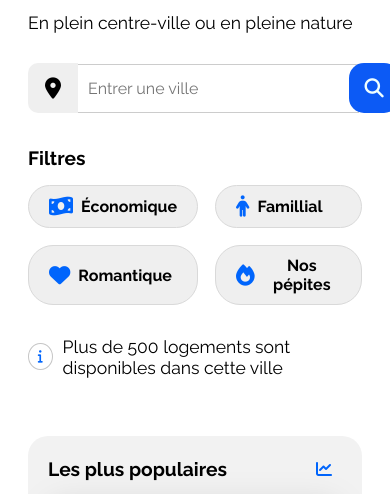
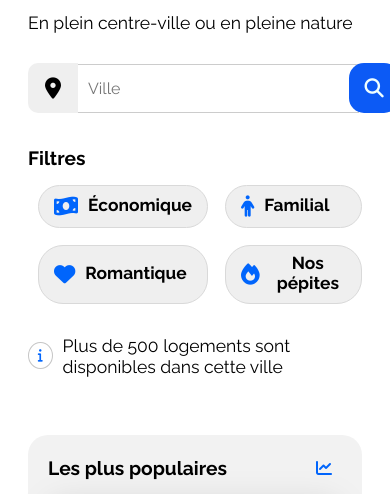
Before and after one commit to Matfen2/Booki-Site, a plain HTML site: page index.html in a window 390 px wide. Shown: the part 270-764 px from the top of the page. Drawn offline with Linux system fonts and the light colour scheme.

Commit message:
Code verified
code verified by the site W3C :                   Validator HTML & Validator CSS

```diff
--- a/css/style.css
+++ b/css/style.css
@@ -187,7 +187,7 @@ nav {
   align-items: center;
   border-radius: 25px;
   border: 1px solid #d9d9d9;
-  padding: 10px 10px;
+  padding: 10px 15px;
   cursor: pointer;
 }
 
@@ -211,7 +211,7 @@ nav {
   margin-right: 10px;
 }
 
-.btnFilter h2 {
+.btnFilter span {
   font-size: 1.2em;
   margin: 0;
 }
@@ -286,7 +286,6 @@ a {
 .hebergements {
   width: 65%;
   height: 640px;
-  padding-bottom: -40px;
   margin: 0 auto;
 }
 
@@ -518,6 +517,12 @@ footer {
     margin-right: 5px;
   }
 
+  /* Filter */
+  .btnFilter span {
+    font-size: 1.1em;
+    margin-top: -3px;
+  }
+
   /* Hebergements */
   .hebergements-and-populaires {
     display: flex;
@@ -590,7 +595,7 @@ footer {
   /* Location */
   #city {
     height: 38px;
-    width: 130px;
+    width: 80px;
   }
 
   #btnSearch {
@@ -878,18 +883,18 @@ footer {
     display: grid;
     grid-template-columns: repeat(2, 1fr);
     gap: 17px;
-    margin-left: 0px;
+    margin-left: 10px;
   }
 
   .btnFilter {
     width: 100%;
     justify-content: flex-start;
     text-align: center;
-    padding: 10px 20px;
+    padding: 10px 15px;
   }
 
-  .btnFilter h2 {
-    font-size: 1.2em;
+  .btnFilter span {
+    font-size: 1.3em;
   }
 
   .fa-heart, .fa-money-bill-wave, .fa-person, .fa-fire {
@@ -981,7 +986,7 @@ footer {
   /* Activités */
   .activities {
     margin-top: -100px;
-    margin-bottom: 20px;
+    margin-bottom: 60px;
   }
 
   .listPointKey {
@@ -1242,7 +1247,7 @@ footer {
     padding: 10px 15px;
   }
 
-  .btnFilter h2 {
+  .btnFilter span {
     font-size: 1.0em;
   }
 
--- a/index.html
+++ b/index.html
@@ -18,7 +18,7 @@
     <div class="main-container">
         <header>
             <nav class="nav">
-                <img src="./images/logo/Booki.png" class="bookiLogo" />
+                <img src="./images/logo/Booki.png" alt="Booki-site-logo" class="bookiLogo" />
                 <ul class="listHref">
                     <li class="href-item"><a href="#hebergement" class="href-link">Hébergements</a></li>
                     <li class="href-item"><a href="#activites" class="href-link">Activités</a></li>
@@ -31,7 +31,7 @@
             <div class="searchCity">
                 <button type="button" id="btnLocation"><i class="fa-solid fa-location-dot"></i></button>
                 <form>
-                    <input type="text" name="city" id="city" placeholder="Entrer une ville" required />
+                    <input type="text" name="city" id="city" placeholder="Ville" required />
                 </form>
                 <button type="submit" id="btnSearch">
                     <span>Rechercher</span>
@@ -41,15 +41,15 @@
             <div class="filter">
                 <h2 class="filt">Filtres</h2>
                 <div class="listBtnFilters">
-                    <button type="button" class="btnFilter" id="btnEconomique"><i class="fa-solid fa-money-bill-wave"></i><h2>Économique</h2></button>
+                    <button type="button" class="btnFilter" id="btnEconomique"><i class="fa-solid fa-money-bill-wave"></i><span class="money"><strong>Économique</strong></span></button>
                     <button type="button" class="btnFilter" id="btnFamilial"><i class="fa-solid fa-person"></i>
-                        <h2>Famillial</h2>
+                        <span class="family"><strong>Familial</strong></span>
                     </button>
                     <button type="button" class="btnFilter" id="btnRomantique"><i class="fa-solid fa-heart"></i>
-                        <h2>Romantique</h2>
+                        <span class="love"><strong>Romantique</strong></span>
                     </button>
                     <button type="button" class="btnFilter" id="btnPepites"><i class="fa-solid fa-fire"></i>
-                        <h2>Nos pépites</h2>
+                        <span class="prefer"><strong>Nos pépites</strong></span>
                     </button>
                 </div>
             </div>
```
